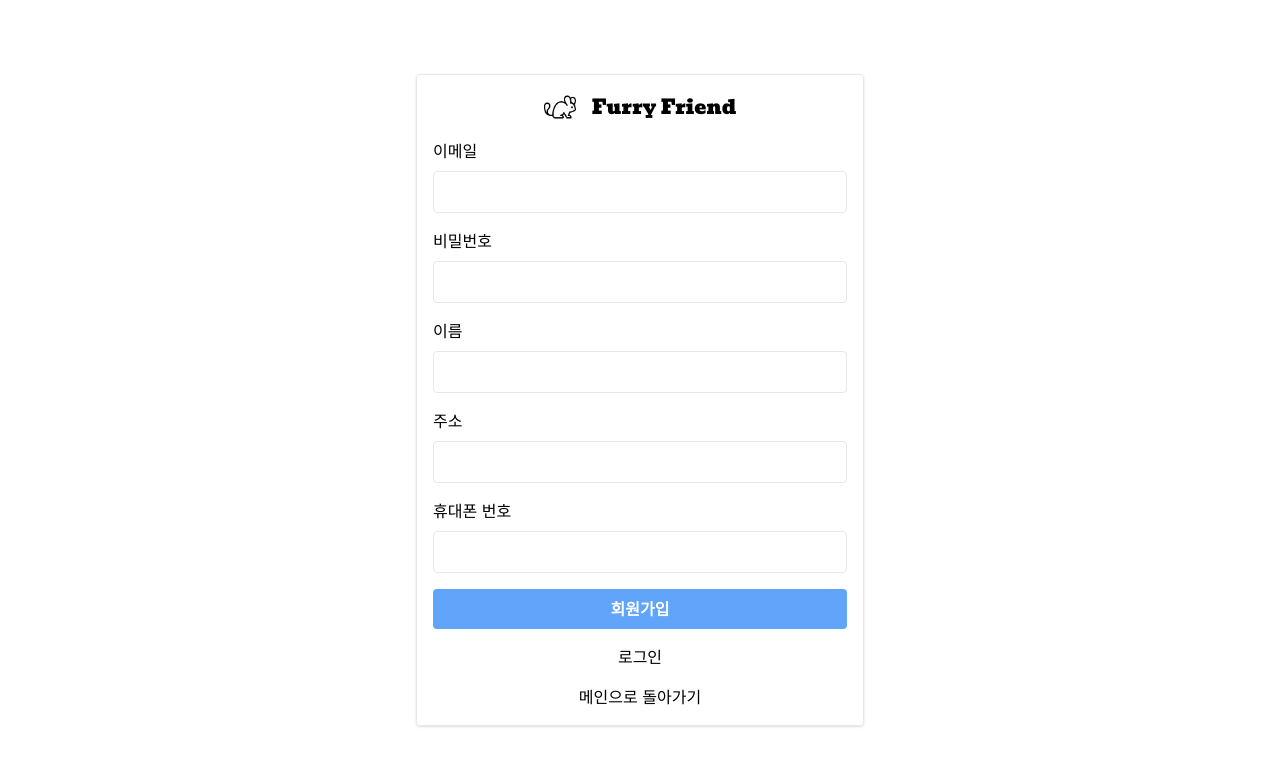
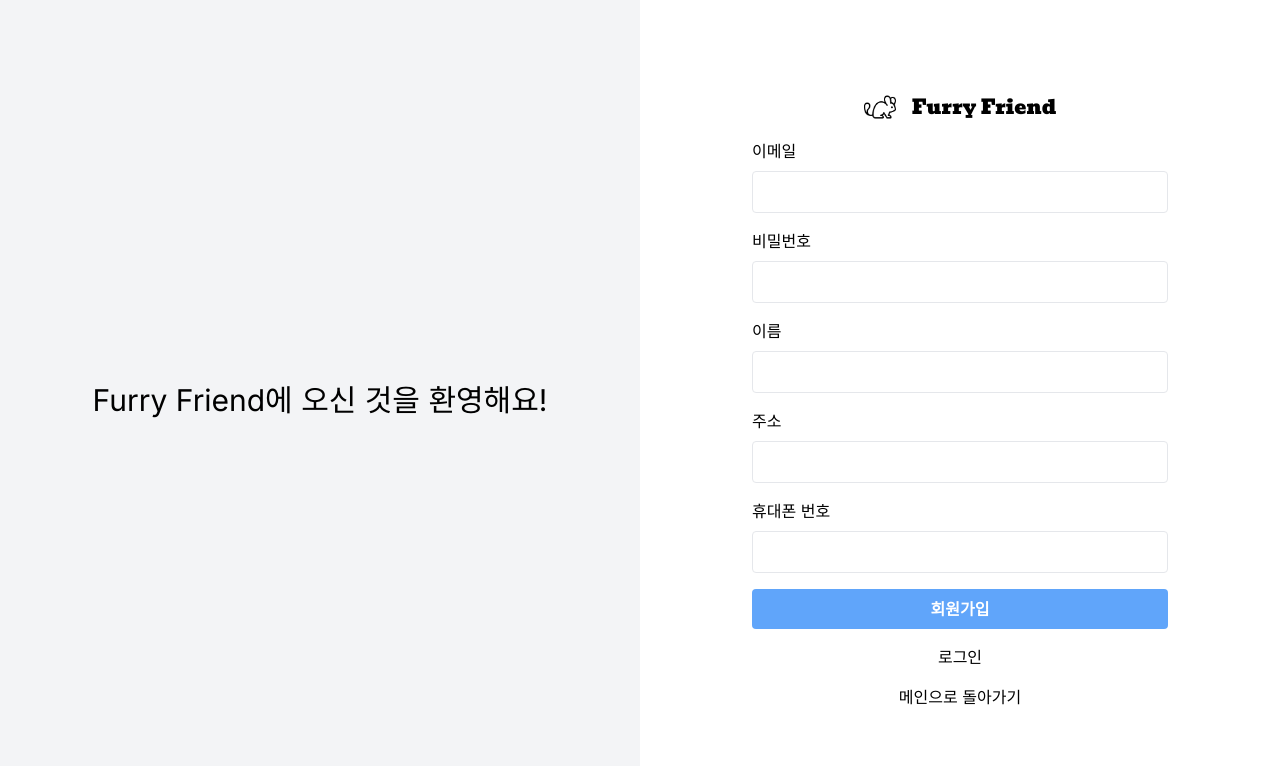
Before and after one commit to Team-Furry-Friend/furry-friend-frontend, a Next.js app: page /register in a window 1280 px wide. Shown: the top 766 px of the page. Built offline with nearby package versions, Linux system fonts and the light colour scheme.

Commit message:
change auth page layout

```diff
--- a/src/app/(auth)/layout.tsx
+++ b/src/app/(auth)/layout.tsx
@@ -10,8 +10,12 @@ const font = Bevan({
 
 const Layout = ({ children }: { children: ReactNode }) => {
   return (
-    <div className='min-h-[100dvh] flex justify-center items-center p-2 md:p-4'>
-      <div className='max-w-md w-full flex flex-col gap-4 border p-2 md:p-4 rounded shadow'>
+    <div className='flex'>
+      <div className='md:w-1/2 bg-gray-100 hidden lg:flex justify-center items-center'>
+        <h2 className='text-3xl'>Furry Friend에 오신 것을 환영해요!</h2>
+      </div>
+      <div className='w-full lg:w-1/2 min-h-[100dvh] flex justify-center items-center p-2 md:p-4'>
+        <div className='max-w-md w-full flex flex-col gap-4 p-2 md:p-4'>
           <h1
             className={`${font.className} text-xl flex justify-center items-center gap-4`}
           >
@@ -33,6 +37,7 @@ const Layout = ({ children }: { children: ReactNode }) => {
           </Link>
         </div>
       </div>
+    </div>
   );
 };
 
```
Lines whose indentation alone changed are shown as unchanged.
